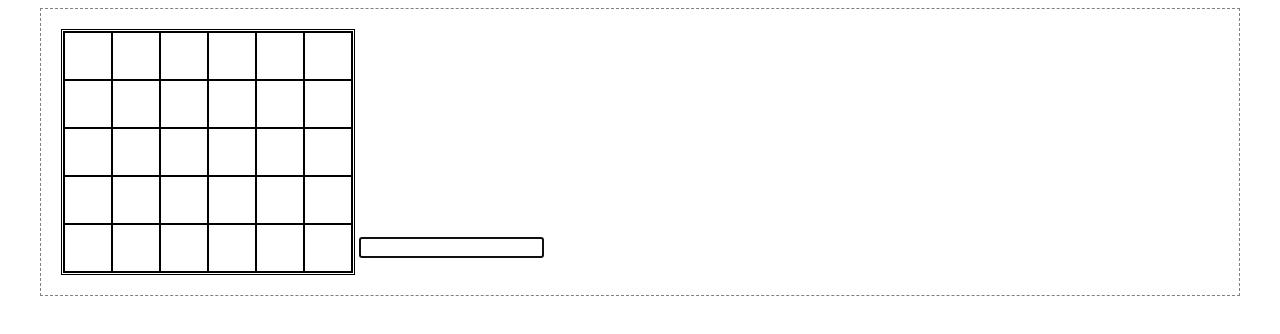
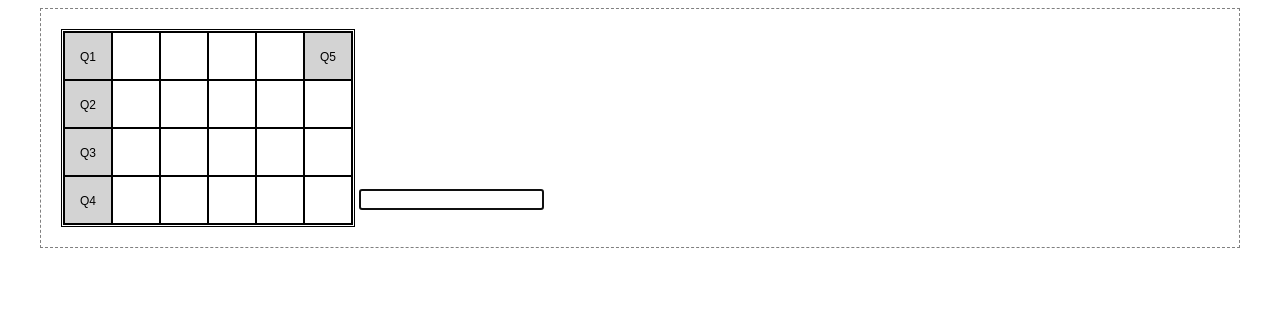
Before and after one commit to ArtemGrachov/scanword, a plain HTML site: page index.html in a window 1280 px wide. Drawn offline with Linux system fonts and the light colour scheme.

Commit message:
Build and input

```diff
--- a/main.js
+++ b/main.js
@@ -6,67 +6,63 @@
     });
     var scanword = {
         width: 6,
-        height: 5,
+        height: 4,
         words: {
             't1': {
                 question: 'q1',
-                word: 'test1',
+                word: 'test',
                 answer: [],
                 active: true,
                 pos: {
-                    x: 0,
-                    y: 0,
-                    dir: 'horizontal'
+                    cell: 0,
+                    row: 0
                 }
             },
             't2': {
                 question: 'q2',
-                word: 'test2',
+                word: 'testa',
                 answer: [],
                 active: true,
                 pos: {
-                    x: 0,
-                    y: 1,
-                    dir: 'horizontal'
+                    cell: 0,
+                    row: 1
                 }
             },
             't3': {
-
                 question: 'q3',
-                word: 'test3',
+                word: 'testb',
                 answer: [],
                 active: true,
                 pos: {
-                    x: 0,
-                    y: 2,
-                    dir: 'horizontal'
+                    cell: 0,
+                    row: 2
                 }
             },
             't4': {
                 question: 'q4',
-                word: 'test4',
+                word: 'testc',
                 answer: [],
                 active: true,
                 pos: {
-                    x: 0,
-                    y: 3,
-                    dir: 'horizontal'
+                    cell: 0,
+                    row: 3
                 }
             },
             't5': {
                 question: 'q5',
-                word: 'test5',
+                word: 'abc',
                 answer: [],
                 active: true,
                 pos: {
-                    x: 0,
-                    y: 4,
-                    dir: 'vertical'
+                    cell: 5,
+                    row: 0,
+                    vertical: true
                 }
             }
         }
     }
-    var currentCell = undefined;
+    var currentCell = undefined,
+        direction = null;
     var inputFocus = function () {
         $('#scanword').on('click', function (e) {
             $('#inp').focus();
@@ -80,29 +76,23 @@
         currentCell.text(sym);
         var dataArr = currentCell.data('cell');
         for (var i = 0; i < dataArr.length; i++) {
-            var id = dataArr[i].id,
+            var word = scanword.words[dataArr[i].word],
                 index = dataArr[i].index,
-                answer = scanword[id].answer;
+                answer = word.answer;
+
             answer[index] = sym;
-            if (answer.join('') == scanword[id].word) {
-                scanword[id].active = false;
-                $('#' + id).addClass('done');
+            if (answer.join('') == word.word) {
+                setDone(word)
             }
         }
     }
-    var buildScanword = function (scanword) {
-        // for (var i in scanword) {
-        //     var word = scanword[i].word,
-        //         wordEl = $('<div id=' + i + ' class="word' + (scanword[i].pos.dir === 'vertical' ? ' vertical' : '') + '"></div>').appendTo('#scanword');
-        //     wordEl.append('<div class="question">' + scanword[i].question + '</div>')
-        //     for (var j = 0; j < word.length; j++) {
-        //         wordCell = $('<div class="cell"></div>').appendTo(wordEl);
-        //         wordCell.data('cell', [{
-        //             id: i,
-        //             index: j
-        //         }])
-        //     }
-        // }
+    var setDone = function (word) {
+        word.active = false;
+        wordCells(word, function (index, el) {
+            el.addClass('done');
+        })
+    }
+    var buildScanword = function () {
         var scanwordEl = $('#scanword');
         scanwordEl.css({
             'width': 3 * scanword.width + 'rem',
@@ -121,20 +111,38 @@
         }
         var words = scanword.words;
         for (var key in words) {
-
+            var word = words[key];
+            var cell = word.pos.cell,
+                row = word.pos.row;
+            var cellEl = $('.' + row + '-' + cell);
+            cellEl.addClass('question');
+            cellEl.text(word.question);
+            wordCells(word, function (index, el) {
+                var data = el.data('cell') ? el.data('cell') : [];
+                data.push({
+                    word: key,
+                    index: index
+                });
+                el.data('cell', data);
+            })
+        }
+    }
+    var wordCells = function (word, callback) {
+        var row = word.pos.row,
+            cell = word.pos.cell;
+        word.pos.vertical ? row++ : cell++;
+        for (var i = 0; i < word.word.length; i++) {
+            var el = $('.' + (word.pos.vertical ? ((row + i) + '-' + cell) : (row + '-' + (cell + i))));
+            callback(i, el);
         }
     }
     var activeWord = function () {
-        $('.word').on('click', function (e) {
+        $('.cell').on('click', function (e) {
             $(this)
                 .addClass('active')
                 .siblings()
                 .removeClass('active');
-            $(e.target)
-                .addClass('active')
-                .siblings()
-                .removeClass('active');
-            currentCell = $(e.target);
+            currentCell = $(this);
         });
     }
 })()
--- a/style.css
+++ b/style.css
@@ -64,12 +64,8 @@
     background: #ebebeb;
 }
 
-.word.done {
+.done {
     background: lightblue;
-}
-
-.word.done .question {
-    /* background: none; */
 }
 
 .word.active .cell.active {
```
